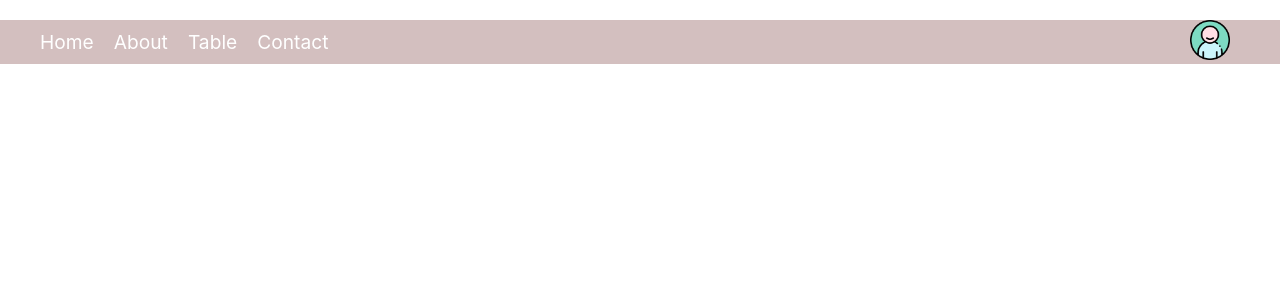
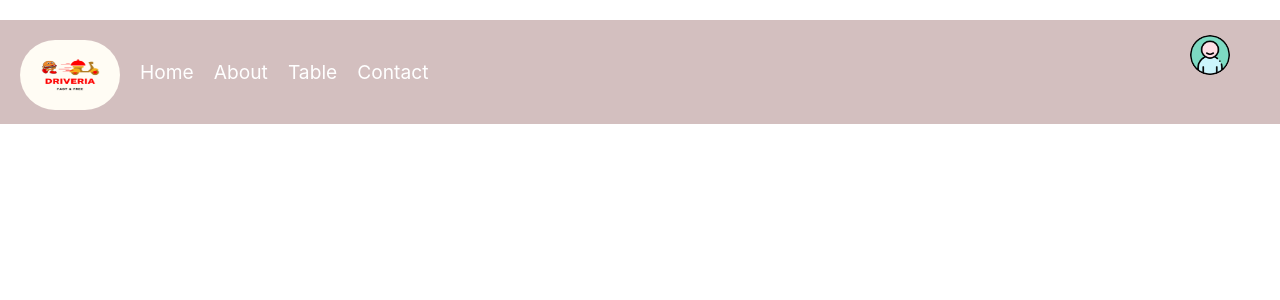
Before and after one commit to techmern/Foodie, a React (Create React App) app: page /welcomeRestaurant in a window 1280 px wide. Shown: the top 300 px of the page. Built offline with nearby package versions, Linux system fonts and the light colour scheme.

Commit message:
fifth commit by dhara

```diff
--- a/src/Components/RegistrationRest/EditProfle.module.css
+++ b/src/Components/RegistrationRest/EditProfle.module.css
@@ -26,14 +26,24 @@
 }
 
 
+
 .profileIcon,
 .logoutIcon {
     width: 40px;
     height: 40px;
     cursor: pointer;
     margin-left: auto;
+    border-radius: 50px;
+    margin-top: 10px;
 }
-
+.logoIcon {
+    width: 100px;
+    height: 70px;
+    cursor: pointer;
+    margin-left: auto;
+    border-radius: 50px;
+    margin-top: 10px;
+}
 .dropdown {
     position: relative;
 }
@@ -72,7 +82,7 @@
     color: white;
     text-decoration: none;
     font-size: larger;
-    margin-top: 20px;
+    margin-top: 25px;
     display: inline-block;
     margin-right: 50px;
 }
--- a/src/Components/RegistrationRest/WelcomePage_Restaurant.jsx
+++ b/src/Components/RegistrationRest/WelcomePage_Restaurant.jsx
@@ -55,6 +55,9 @@ const WelcomePage = () => {
         <div>
 
             <nav className={test.navbarStyle}>
+                <div className={test.logo}>
+                    <img src="./Driveria.png" alt="Logo" className={test.logoIcon} />
+                </div>
                 <ul className={test.navListStyle}>
                     <li className={test.navItemStyle}><a href="" className={test.navLinkStyle}>Home</a></li>
                     <li className={test.navItemStyle}><a href="" className={test.navLinkStyle}>About</a></li>
@@ -72,7 +75,7 @@ const WelcomePage = () => {
                 </ul>
 
                 <div className={test.dropdownprofile} onClick={toggleDropdown}>
-                    <img src={'./profile.png'} className={test.profileIcon}/>
+                    <img src={'./profile.png'} className={test.profileIcon} />
                     {showDropdown && (
                         <div className={test.dropdowncontentprofile}>
                             <a href="" onClick={handleProfile} title="View/Edit Profile">Profile</a>
```
Also changed, not shown: public/Ashoka.png (deleted), public/Driveria.png (added).
